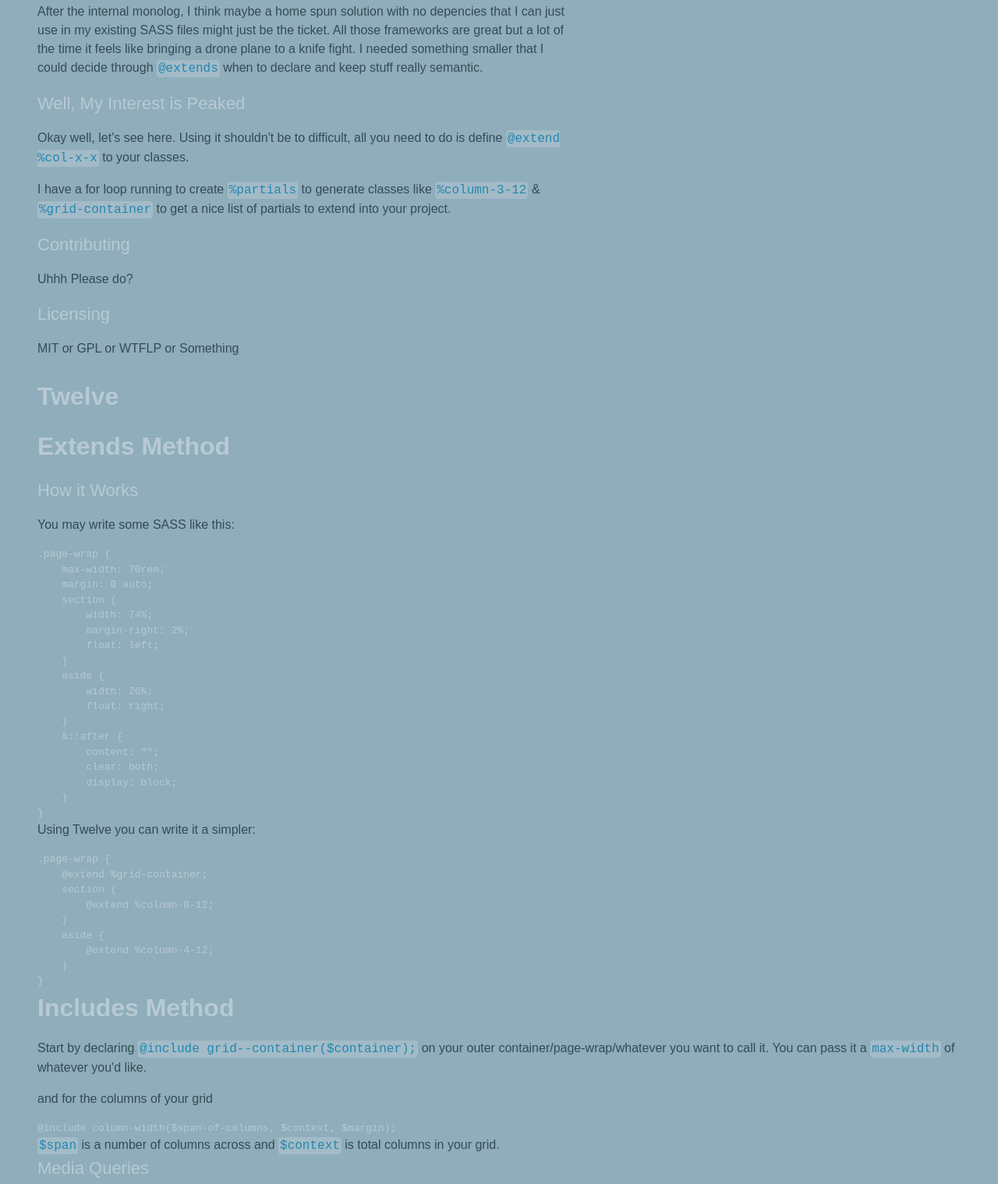
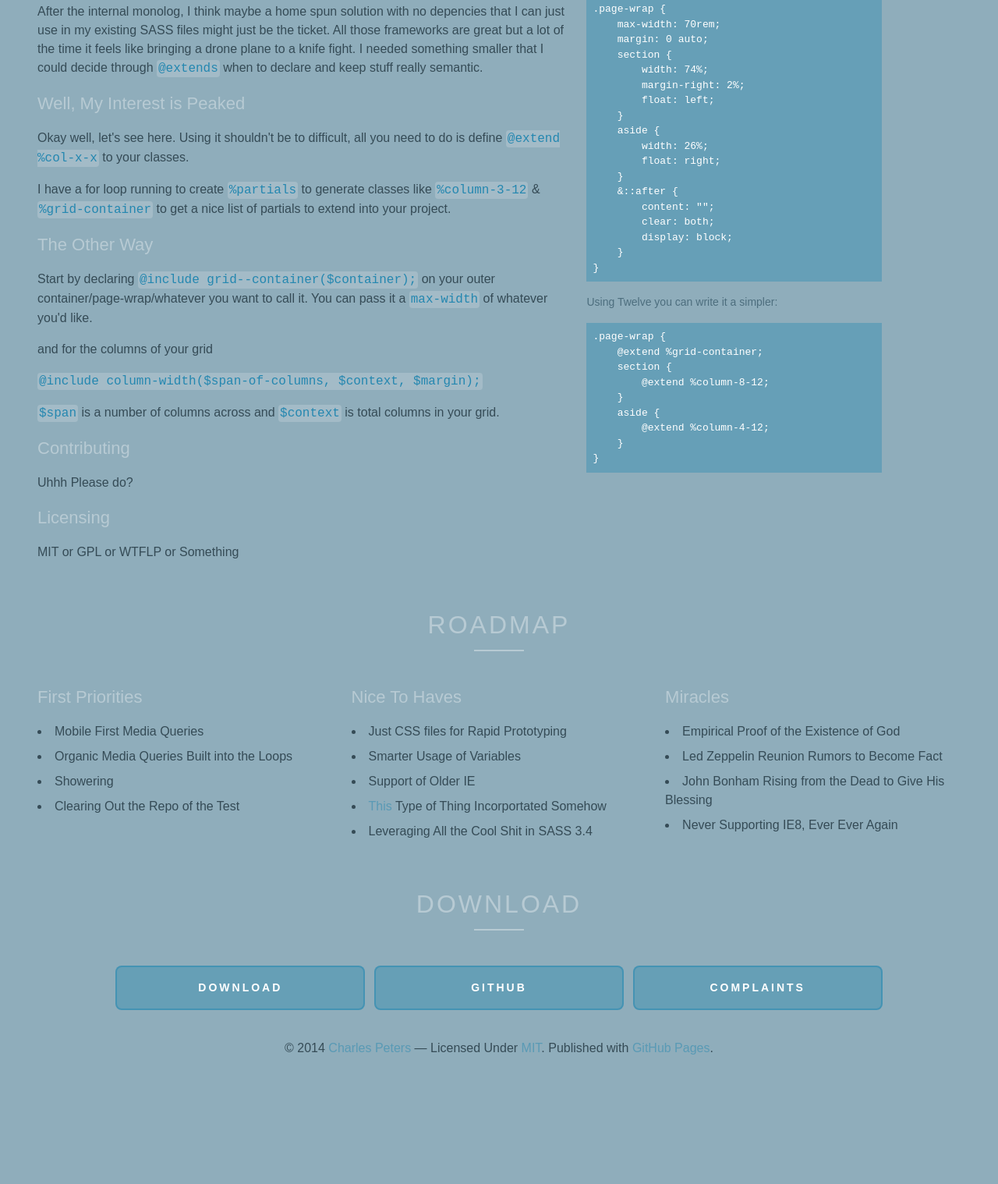
Before and after one commit to charlespeters/Twelve, a website: page index.html in a window 1280 px wide. Shown: the part 1582-3100 px from the top of the page at 78% size. After the commit the page ends 2964 px from the top, so only its background shows below. Drawn offline with Linux system fonts and the light colour scheme; a web font is replaced by a local one.

Commit message:
finishing up for the night.

```diff
--- a/index.html
+++ b/index.html
@@ -6,7 +6,18 @@
     <meta name="description" content="Twelve : Simple Twelve Column Grid">
     <link rel="stylesheet" type="text/css" href="//cloud.typography.com/7107912/771344/css/fonts.css" />
     <link rel="stylesheet" type="text/css" media="screen" href="stylesheets/twelve--app.css">
-    <link rel="stylesheet" type="text/css" media="screen" href="stylesheets/pygment_trac.css">
+    <style media="screen">
+        pre {
+            background: rgba(36,135,176,0.375);
+            padding: .5rem;
+            max-width: 38rem;
+            overflow-x: scroll;
+            margin: 1rem 0;
+        }
+        pre code {
+            color: white;
+        }
+    </style>
     <title>Twelve</title>
 </head>
 <body>
@@ -89,6 +100,14 @@
                     <h3>Well, My Interest is Peaked</h3>
                     <p>Okay well, let's see here. Using it shouldn't be to difficult, all you need to do is define <code>@extend %col-x-x</code> to your classes.</p>
                     <p>I have a for loop running to create <code>%partials</code> to generate classes like <code>%column-3-12</code> &amp; <code>%grid-container</code> to get a nice list of partials to extend into your project.</p>
+                    <h3>The Other Way</h3>
+                    <p>Start by declaring <code>@include grid--container($container);</code> on your outer container/page-wrap/whatever you want to call it. You can pass it a <code>max-width</code> of whatever you'd like.</p>
+
+                    <p>and for the columns of your grid</p>
+
+                    <p><code>@include column-width($span-of-columns, $context, $margin);</code></p>
+
+                    <p><code>$span</code> is a number of columns across and <code>$context</code> is total columns in your grid.</p>
                     <h3>Contributing</h3>
                     <p>Uhhh Please do?</p>
                     <h3>Licensing</h3>
@@ -103,26 +122,11 @@
                         <br />
                         <a class="btn" href="#">Complaints</a>
                     </p>
-                </aside>
-            </div>
-        </section>
-    <div id="main_content_wrap" class="outer container">
-        <section id="main_content" class="inner">
-            <h2>
-<a name="twelve" class="anchor" href="#twelve"><span class="octicon octicon-link"></span></a>Twelve</h2>
+                    <h3>How it Works</h3>
 
-<p></p>
+                    <p>You may write some SASS like this:</p>
 
-<h2>
-<a name="extends-method" class="anchor" href="#extends-method"><span class="octicon octicon-link"></span></a>Extends Method</h2>
-
-
-<h3>
-<a name="how-it-works" class="anchor" href="#how-it-works"><span class="octicon octicon-link"></span></a>How it Works</h3>
-
-<p>You may write some SASS like this:</p>
-
-<pre><code>.page-wrap {
+                    <pre><code>.page-wrap {
     max-width: 70rem;
     margin: 0 auto;
     section {
@@ -139,12 +143,9 @@
         clear: both;
         display: block;
     }
-}
-</code></pre>
-
-<p>Using Twelve you can write it a simpler:</p>
-
-<pre><code>.page-wrap {
+}</code></pre>
+                    <p>Using Twelve you can write it a simpler:</p>
+                    <pre><code>.page-wrap {
     @extend %grid-container;
     section {
         @extend %column-8-12;
@@ -152,27 +153,10 @@
     aside {
         @extend %column-4-12;
     }
-}
-</code></pre>
-
-<h2>
-<a name="includes-method" class="anchor" href="#includes-method"><span class="octicon octicon-link"></span></a>Includes Method</h2>
-
-<p>Start by declaring <code>@include grid--container($container);</code> on your outer container/page-wrap/whatever you want to call it. You can pass it a <code>max-width</code> of whatever you'd like.</p>
-
-<p>and for the columns of your grid</p>
-
-<pre><code>@include column-width($span-of-columns, $context, $margin);
-</code></pre>
-
-<p><code>$span</code> is a number of columns across and <code>$context</code> is total columns in your grid.</p>
-
-<h3>
-<a name="media-queries" class="anchor" href="#media-queries"><span class="octicon octicon-link"></span></a>Media Queries</h3>
-
-
-
-
+}</code></pre>
+                </aside>
+            </div>
+        </section>
       </section>
     </div>
             <section id="roadmap">
```
